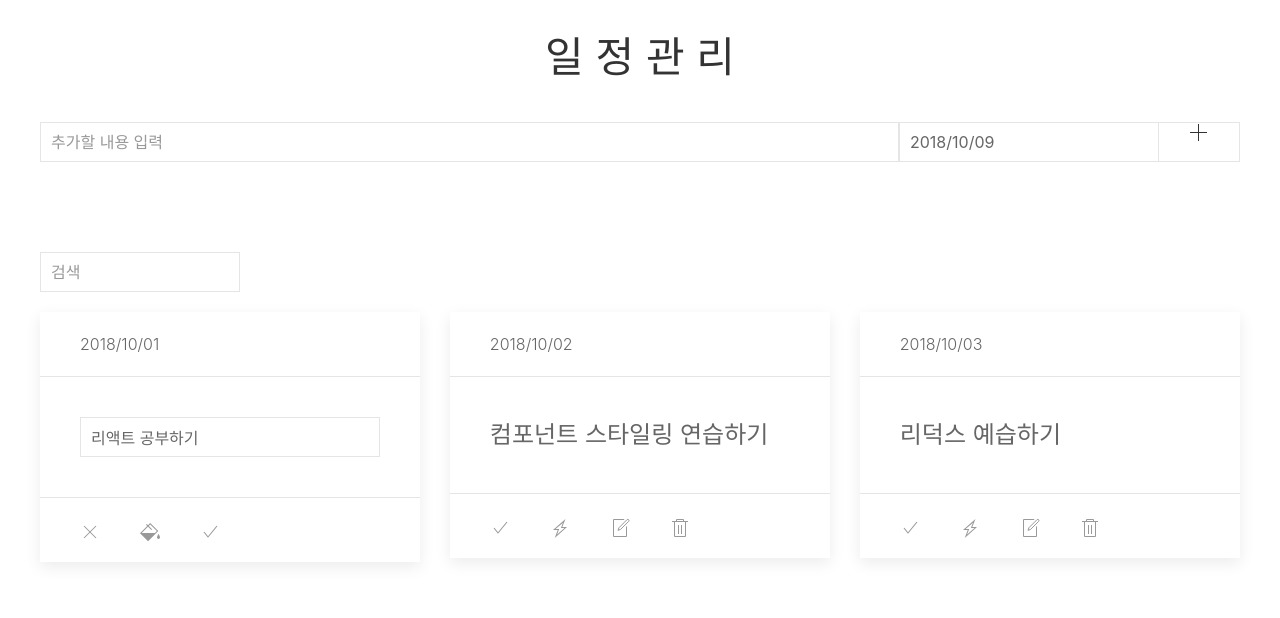
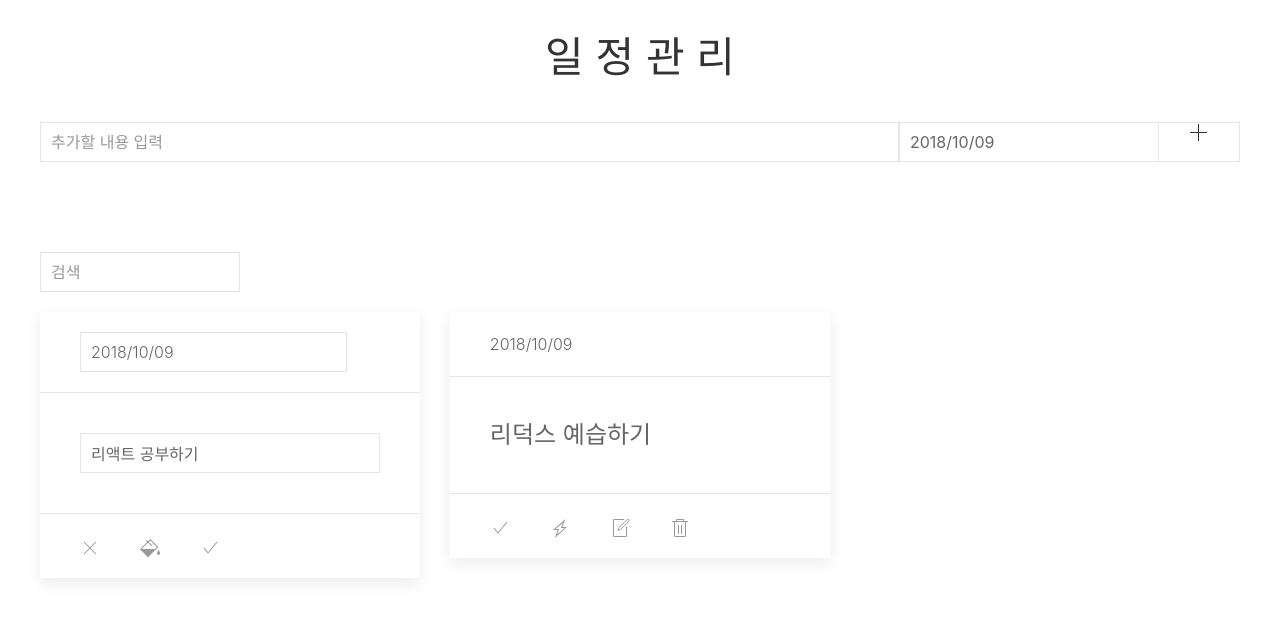
Before and after one commit to leeseonghyun21/todolist-react, a React (Create React App) app: page / in a window 1280 px wide. Both pictures are taken after a click on the button 210 px from the left and 528 px from the top of the page. Shown: the top 618 px of the page. Built offline with nearby package versions, Linux system fonts and the light colour scheme.

Commit message:
date editing feature added + minor bug fixed

```diff
--- a/src/components/App.js
+++ b/src/components/App.js
@@ -1,4 +1,5 @@
 import React, { Component } from 'react';
+import moment from 'moment';
 
 import PageTemplate from './PageTemplate';
 import TodoInput from './TodoInput';
@@ -6,20 +7,20 @@ import TodoList from './TodoList';
 
 import '../styles/App.scss';
 
+
 class App extends Component {
   constructor(props) {
     super(props);
     this.state = {
       todos: [
-        {id: 0, text: '리액트 공부하기', date:'2018/10/01', done: true},
-        {id: 1, text: '컴포넌트 스타일링 연습하기', date:'2018/10/02', done: false},
-        {id: 2, text: '리덕스 예습하기', date:'2018/10/03', done: false}
+        {id: 0, text: '리액트 공부하기', date:moment(), done: false},
+        {id: 1, text: '리덕스 예습하기', date:moment(), done: false}
       ],
       keyword: ''
     };
   }
 
-  id = 2;
+  id = 1;
 
   getId = () => {
     return ++this.id;
@@ -62,12 +63,13 @@ class App extends Component {
       const newTodo = {
         id: this.getId(),
         text: data.text,
-        date: data.date.format('YYYY/MM/DD'),
+        date: data.date,
         done: false
       };
       this.setState({
         todos:[...todos, newTodo ],
       });
+      console.log(todos);
     }
     else {
       alert('내용을 입력하세요!');
--- a/src/components/TodoInput.js
+++ b/src/components/TodoInput.js
@@ -1,6 +1,7 @@
 import React, { Component } from 'react';
 import DatePicker from 'react-datepicker';
 import moment from 'moment';
+
 
 import 'react-datepicker/dist/react-datepicker.css';
 import '../styles/TodoInput.scss';
@@ -14,6 +15,8 @@ class TodoInput extends Component {
     };
     this.handleDateChange = this.handleDateChange.bind(this);
   }
+
+  dateFormat = 'YYYY/MM/DD';
 
   handleTextChange = (e) => {
     this.setState({
@@ -57,8 +60,8 @@ class TodoInput extends Component {
           className="uk-input"
           selected={this.state.date}
           onChange={this.handleDateChange}
-          dateFormat="YYYY/MM/DD"
-          value={date.format('YYYY/MM/DD')}/>
+          dateFormat={this.dateFormat}
+          value={date.format(this.dateFormat)}/>
         <button onClick={this.handleSubmit} className="uk-button uk-button-default" uk-icon="plus"></button>
       </div>);
   }
--- a/src/components/TodoItem.js
+++ b/src/components/TodoItem.js
@@ -1,4 +1,5 @@
 import React, { Component, Fragment } from 'react';
+import DatePicker from 'react-datepicker';
 
 import '../styles/TodoItem.scss';
 
@@ -9,9 +10,17 @@ class TodoItem extends Component {
     date: '',
   }
 
-  handleChange = (e) => {
+  dateFormat = 'YYYY/MM/DD';
+
+  handleTextChange = (e) => {
     this.setState({
       text: e.target.value
+    });
+  }
+
+  handleDateChange = (d) => {
+    this.setState({
+      date: d
     });
   }
 
@@ -56,7 +65,18 @@ class TodoItem extends Component {
       <div>
         <div className="uk-card uk-card-default uk-card-hover">
           <div className="uk-card-header">
-            <p>{date}</p>
+            {
+              editing ? (
+                <DatePicker
+                  className="uk-input"
+                  selected={this.state.date}
+                  onChange={this.handleDateChange}
+                  dateFormat="YYYY/MM/DD"
+                />
+              ) : (
+                <p>{date.format('YYYY/MM/DD')}</p>
+              )
+            }
           </div>
           <div className="uk-card-body">
             {
@@ -65,7 +85,7 @@ class TodoItem extends Component {
                   <input
                     className="uk-input"
                     placeholder="수정할 내용"
-                    onChange={this.handleChange}
+                    onChange={this.handleTextChange}
                     onKeyPress={this.handlePress}
                     value={this.state.text}/>
                 </Fragment>
```
